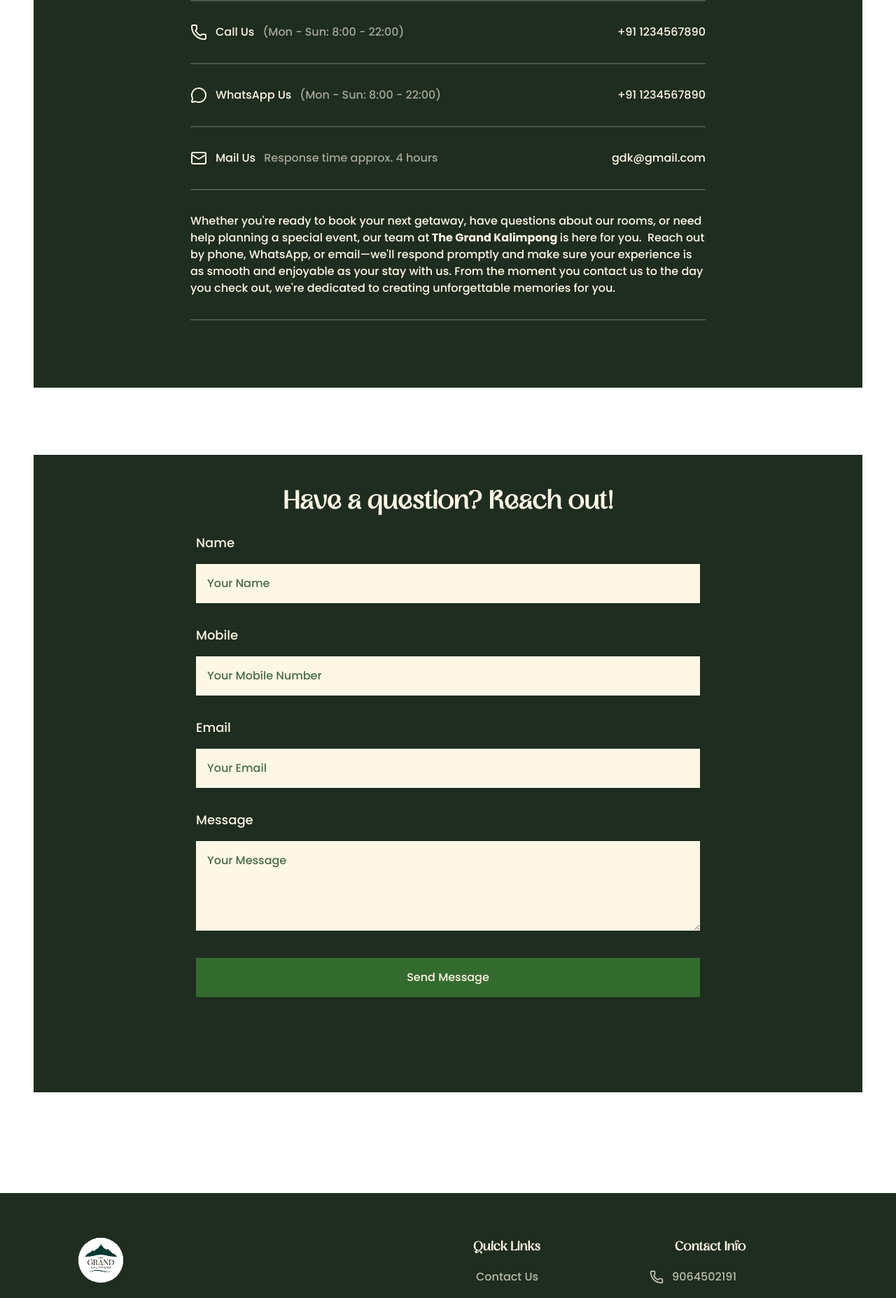
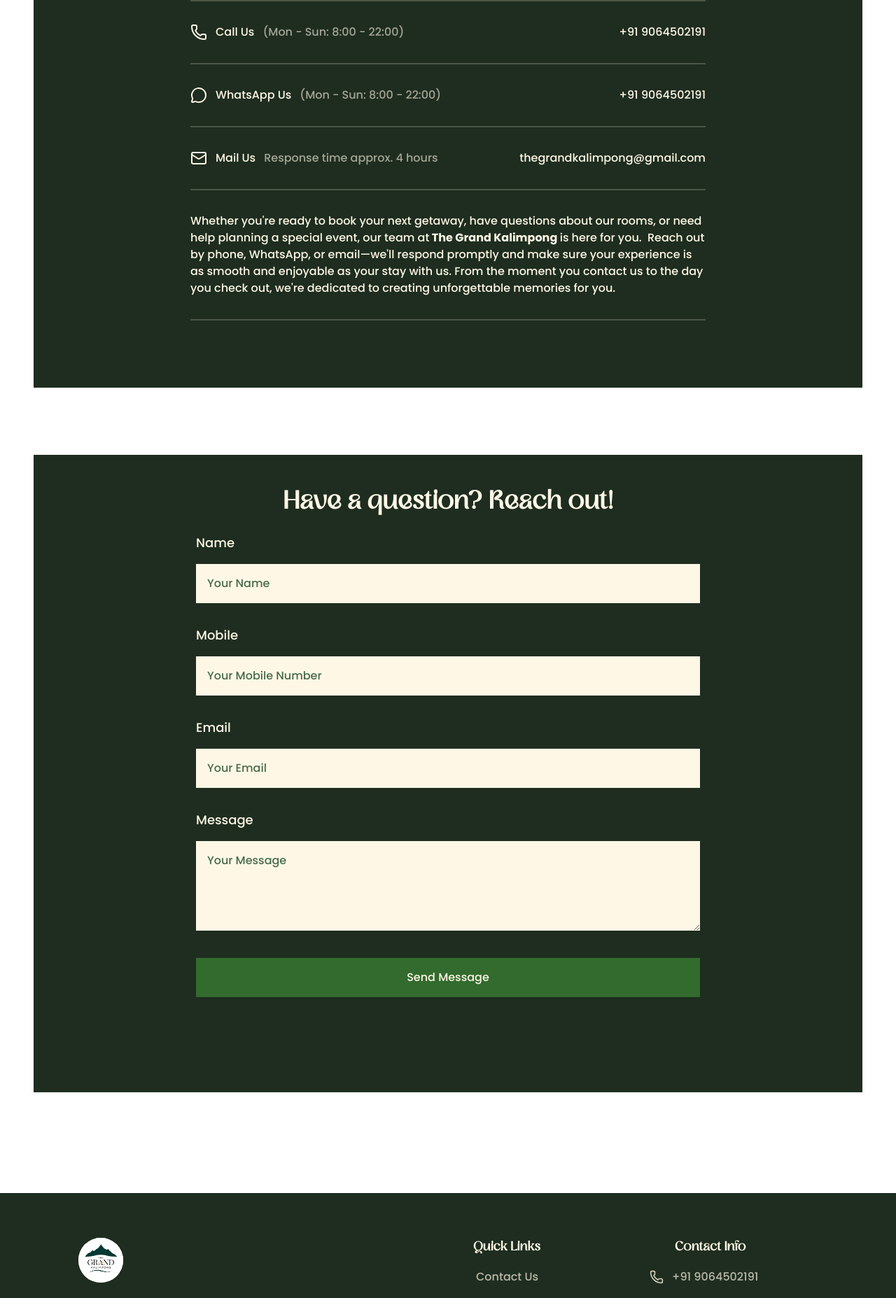
Before and after one commit to thegrandkalimpong/thegrandkpg, a Next.js app: page /contact in a window 1280 px wide. Shown: the part 360-2215 px from the top of the page at 70% size. Built offline with nearby package versions, Linux system fonts and the light colour scheme.

Commit message:
feat: update contact information and structure; integrate contact data into footer and contact page

```diff
--- a/src/app/(main)/contact/page.tsx
+++ b/src/app/(main)/contact/page.tsx
@@ -1,6 +1,7 @@
 import React from "react";
 import { Mail, MessageCircle, Phone } from "lucide-react";
 import ContactForm from "@/components/ContactForm";
+import { contact } from "@/data/data";
 
 export const metadata = {
     title: "Contact Us",
@@ -26,7 +27,7 @@ const page = () => {
                                 (Mon - Sun: 8:00 - 22:00)
                             </p>
                         </div>
-                        <a href="tel:">+91 1234567890</a>
+                        <a href={`tel:${contact.phone}`}>{contact.phone}</a>
                     </div>
                     <hr className="bg-cream h-0.5 w-full border-0 opacity-20" />
                     <div className="text-cream flex w-full flex-col items-center justify-between gap-0.5 py-4 font-medium md:flex-row">
@@ -37,8 +38,8 @@ const page = () => {
                                 (Mon - Sun: 8:00 - 22:00)
                             </p>
                         </div>
-                        <a href="https://wa.me/+91 1234567890" target="_blank">
-                            +91 1234567890
+                        <a href={`https://wa.me/${contact.whatsapp}`} target="_blank">
+                            {contact.whatsapp}
                         </a>
                     </div>
                     <hr className="bg-cream h-0.5 w-full border-0 opacity-20" />
@@ -50,7 +51,9 @@ const page = () => {
                                 Response time approx. 4 hours
                             </p>
                         </div>
-                        <a href="mailto:">gdk@gmail.com</a>
+                        <a href={`mailto:${contact.email}`}>
+                            {contact.email}
+                        </a>
                     </div>
 
                     <hr className="bg-cream h-0.5 w-full border-0 opacity-20" />
--- a/src/components/Footer.tsx
+++ b/src/components/Footer.tsx
@@ -10,7 +10,7 @@ import {
 import Image from "next/image";
 import Link from "next/link";
 import React from "react";
-import { footerData } from "@/data/data";
+import { contact, footerData } from "@/data/data";
 
 const navLinks: {
     id: number;
@@ -90,15 +90,15 @@ const Footer = () => {
                             <div className="flex items-center justify-center md:justify-start">
                                 <Phone className="text-cream/80 mr-3 h-5 w-5 flex-shrink-0" />
                                 <span className="text-cream/70">
-                                    <a href={`tel:${footerData.contact.phone}`}>{footerData.contact.phone}</a>
+                                    <a href={`tel:${contact.phone}`}>{contact.phone}</a>
                                 </span>
                             </div>
                             <div className="flex items-center justify-center md:justify-start">
                                 <Mail className="text-cream/80 mr-3 h-5 w-5 flex-shrink-0" />
-                                <span className="text-cream/70 break-all whitespace-normal ">
-                                    <a href={`mailto:${footerData.contact.email}`}>
+                                <span className="text-cream/70 md:break-all whitespace-normal ">
+                                    <a href={`mailto:${contact.email}`}>
 
-                                        {footerData.contact.email}
+                                        {contact.email}
                                     </a>
                                 </span>
                             </div>
@@ -106,9 +106,9 @@ const Footer = () => {
                                 <MapPin className="text-cream/80 mt-0.5 mr-3 h-5 w-5 flex-shrink-0" />
                                 <span className="text-cream/70">
 
-                                    {footerData.address.line1}
+                                    {contact.address.line1}
                                     <br />
-                                    {footerData.address.line2}
+                                    {contact.address.line2}
                                 </span>
                             </div>
                         </div>
--- a/src/data/data.ts
+++ b/src/data/data.ts
@@ -5,18 +5,21 @@ export const footerData = {
     },
     description:
         "Experience the serene beauty of the Himalayas with luxury accommodations,breathtaking views, and warm hospitality in the heart of Kalimpong.",
-    contact: {
-        phone: "9064502191",
-        email: "thegrandkalimpong@gmail.com",
-        address: "123 Grand St, Cityville, ST 12345",
-    },
+
     socialLinks: {
         facebook: "https://www.facebook.com/",
         instagram: "https://www.instagram.com/",
     },
+
+    copyright: " © 2025 The Grand Kalimpong. All rights reserved.",
+};
+
+export const contact = {
+    phone: "+91 9064502191",
+    whatsapp: "+91 9064502191",
+    email: "thegrandkalimpong@gmail.com",
     address: {
         line1: "Chibbo Approach Rd, Kalimpong Khasmahal",
         line2: "Kalimpong, West Bengal 734301",
     },
-    copyright: " © 2025 The Grand Kalimpong. All rights reserved.",
 };
```
